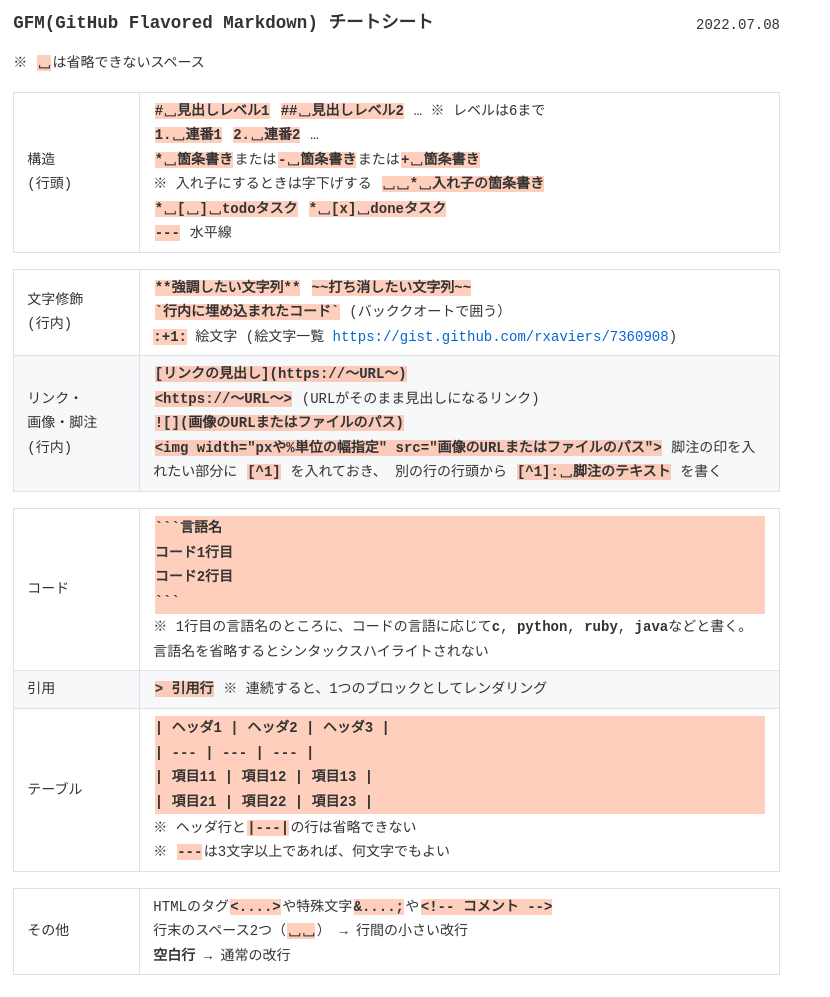
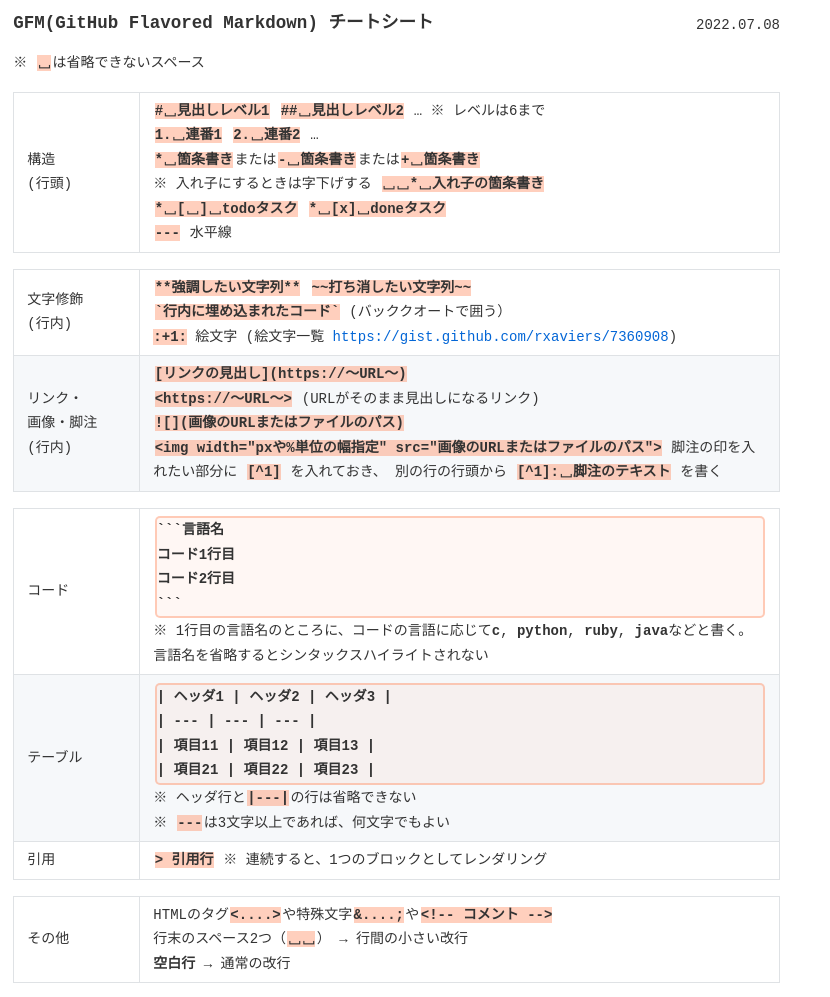
Before and after one commit to tos-kamiya/gfm-cheatsheet, a plain HTML site: page gfm-cheatsheet.html in a window 1280 px wide. Shown: the whole page, without its empty margins (0-830 px from the left). Drawn offline with Linux system fonts and the light colour scheme.

Commit message:
fix: 複数行構文のハイライトの色を薄くした

```diff
--- a/gfm-cheatsheet.html
+++ b/gfm-cheatsheet.html
@@ -39,10 +39,17 @@ span.mcoden {
     background-color:#FF7F5060;
 }
 
-div.mcode,
 span.mcode {
     font-weight: 600;
     background-color: #FF7F5060;
+    margin: 0.1em;
+}
+
+div.mcode {
+    font-weight: 600;
+    border: solid 2px #FF7F5060;
+    background-color: #FF7F5010;
+    border-radius: 5px;
     margin: 0.1em;
 }
 
@@ -118,12 +125,6 @@ span.bolded {
 </td>
 </tr>
 <tr>
-<td>引用</td>
-<td>
-<span class="mcode">&gt; 引用行</span> ※ 連続すると、1つのブロックとしてレンダリング<br>
-</td>
-</tr>
-<tr>
 <td>テーブル</td>
 <td>
 <div class="mcode">| ヘッダ1 | ヘッダ2 | ヘッダ3 |<br>
@@ -133,6 +134,12 @@ span.bolded {
 </div>
 ※ ヘッダ行と<span class="mcode">|---|</span>の行は省略できない<br>
 ※ <span class="mcode">---</span>は3文字以上であれば、何文字でもよい<br>
+</td>
+</tr>
+<tr>
+<td>引用</td>
+<td>
+<span class="mcode">&gt; 引用行</span> ※ 連続すると、1つのブロックとしてレンダリング<br>
 </td>
 </tr>
 </table>
```
Also changed, not shown: 1 other file.
